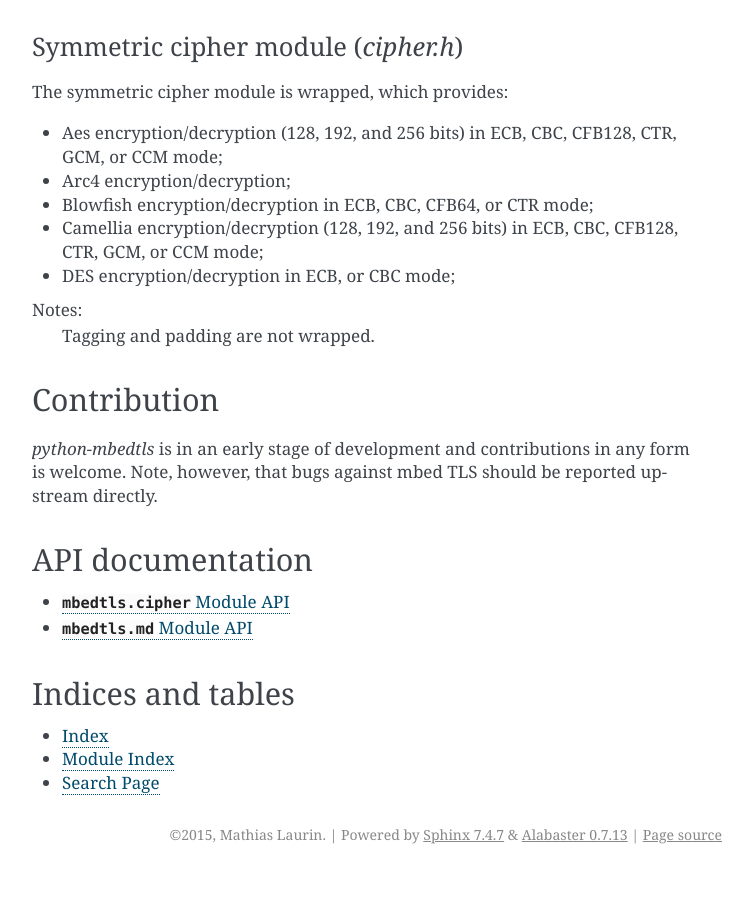
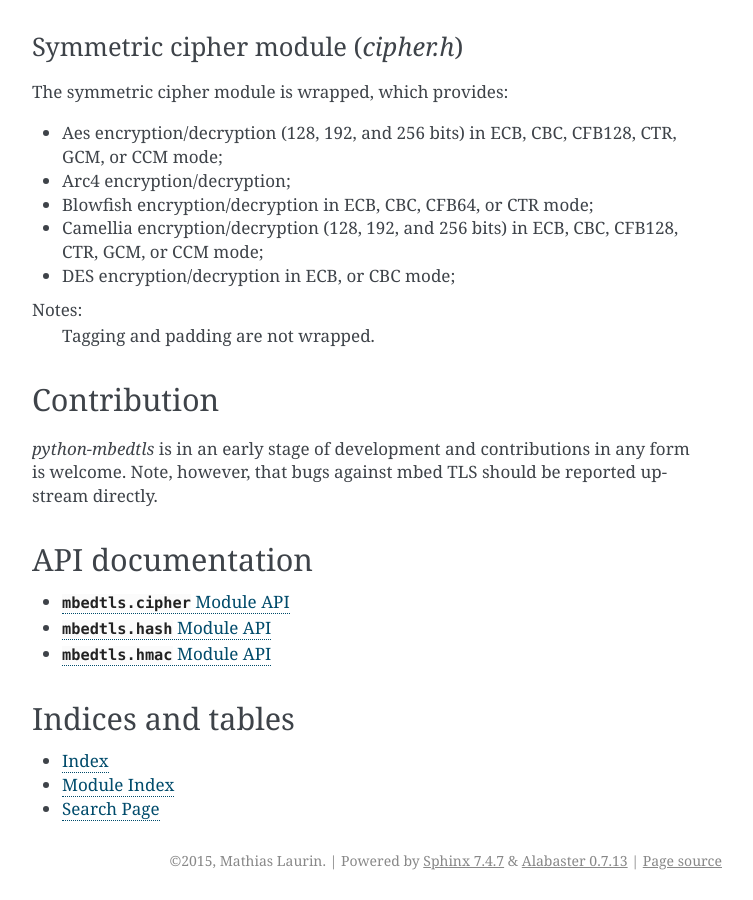
Before and after one commit to Synss/python-mbedtls, a Sphinx documentation site: the page built from docs/index.rst, in a window 1280 px wide and 900 px high, scrolled down 1320 px. Shown: the whole window, without its empty margins (388-1141 px from the left). Built offline with Sphinx 7.4.7, drawn with Linux system fonts in a browser that asks for light colours; before the commit the page ends 2194 px from its top, so only the background shows below that.

Commit message:
update documentation

```diff
--- a/docs/apimd.rst
+++ b/docs/apimd.rst
@@ -1,4 +1,10 @@
-:mod:`mbedtls.md` Module API
-============================
+:mod:`mbedtls.hash` Module API
+==============================
 
-.. automodule:: mbedtls.md
+.. automodule:: mbedtls.hash
+
+
+:mod:`mbedtls.hmac` Module API
+==============================
+
+.. automodule:: mbedtls.hmac
```
